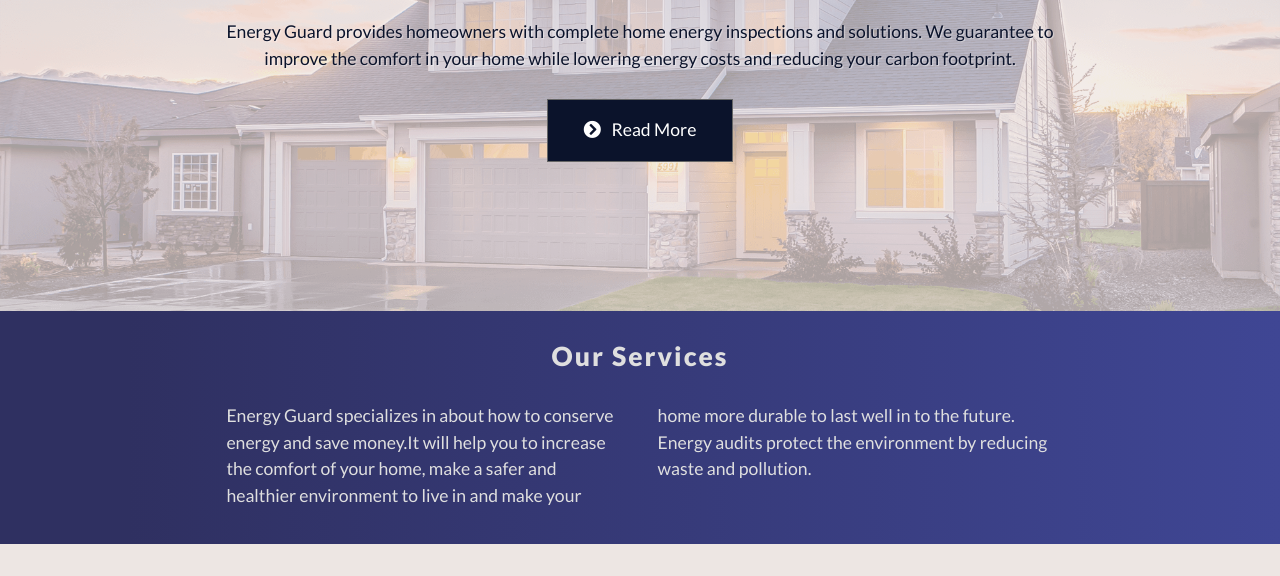
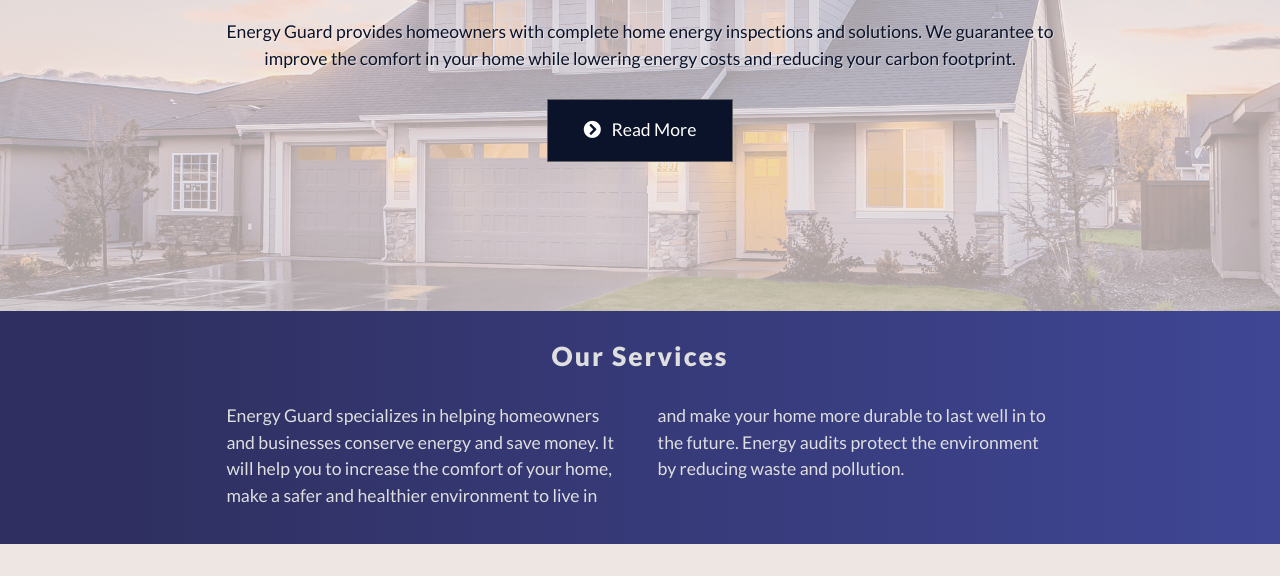
Before and after one commit to Dano3130/GridExample, a plain HTML site: page index.html in a window 1280 px wide. Shown: the part 195-771 px from the top of the page. Drawn offline with Linux system fonts and the light colour scheme.

Commit message:
Text edit
Fixed text in first paragraph

```diff
--- a/index.html
+++ b/index.html
@@ -61,7 +61,7 @@
                     Our Services
                 </h2>
                 <div class="content-text">
-                    <p>Energy Guard specializes in about how to conserve energy and save money.It will help you to increase
+                    <p>Energy Guard specializes in helping homeowners and businesses conserve energy and save money. It will help you to increase
                         the comfort of your home, make a safer and healthier environment to live in and make your home more
                         durable to last well in to the future. Energy audits protect the environment by reducing waste and
                         pollution.
```
